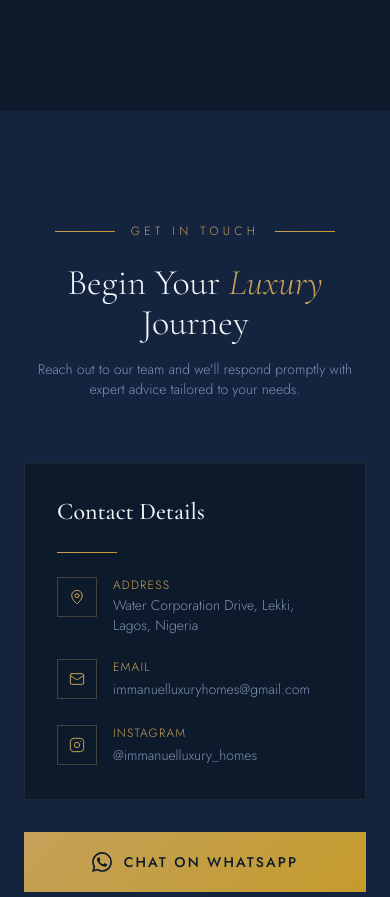
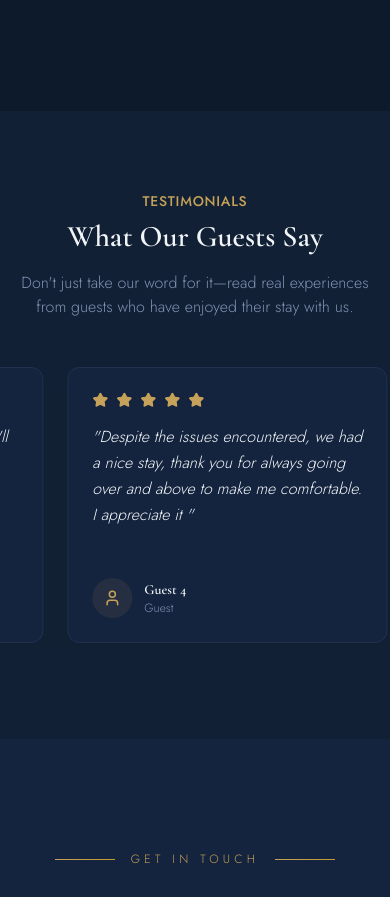
Before and after one commit to Akeredolu-Samuel/immanuel_Luxury, a React (Vite) app: page / in a window 390 px wide. Shown: the part 7989-8886 px from the top of the page. Built offline with nearby package versions, Linux system fonts and the light colour scheme; the HTML template or start-up script is replaced by a standard one.

Commit message:
Add responsive customer reviews marquee section

```diff
--- a/src/components/AboutSection.tsx
+++ b/src/components/AboutSection.tsx
@@ -29,7 +29,7 @@ export default function AboutSection() {
                 Olayemi Duke
               </p>
               <p className="font-body text-xs tracking-[0.2em] uppercase text-gold mt-0.5">
-                Chief Operating Officer (COO)
+                Chief Operating Officer - COO
               </p>
             </div>
           </div>
--- /dev/null
+++ b/src/components/ReviewsSection.tsx
@@ -0,0 +1,117 @@
+import { User, Star } from "lucide-react";
+
+/**
+ * Reviews matching the user's provided screenshots.
+ */
+const REVIEWS = [
+  {
+    name: "Guest 1",
+    text: "Thanks for allowing us to stay at your place at short notice. Enjoyed my time there!",
+    rating: 5,
+  },
+  {
+    name: "Guest 2",
+    text: "I enjoyed my stay",
+    rating: 5,
+  },
+  {
+    name: "Guest 3",
+    text: "Thanks for a very nice stay. i'm sure i'll be back sometime",
+    rating: 5,
+  },
+  {
+    name: "Guest 4",
+    text: "Despite the issues encountered, we had a nice stay, thank you for always going over and above to make me comfortable. I appreciate it ",
+    rating: 5,
+  },
+  {
+    name: "Guest 5",
+    text: "I wish i would have saw this sooner to accomodate my stay longer",
+    rating: 5,
+  },
+  {
+    name: "Guest 6",
+    text: "Thank you for being a wonderful host, I loved every moment of my stay in C1 it is my home away from home. I apreciate you and your staff for quick response and action to my needs and request",
+    rating: 5,
+  },
+  {
+    name: "Guest 7",
+    text: "Enjoyed my stay becauseof the facility i am staying in, it's so peaceful ",
+    rating: 5,
+  },
+  {
+    name: "Banjo's Guest",
+    text: "Thanks Banjo. It was a quick trip. Everything was great. I enjoyed my stay",
+    rating: 5,
+  },
+  {
+    name: "Guest 8",
+    text: "I wanted to personally thank you for the incredible insights you shared yesterday, your expertise is truly inspiring",
+    rating: 5,
+  },
+  {
+    name: "Mrs. Ronke",
+    text: "The experience was 👍. Thank you for always making my stay memorable.",
+    rating: 5,
+  },
+];
+
+const ReviewsSection = () => {
+  // We duplicate the reviews array to create a seamless infinite scroll effect
+  const repeatedReviews = [...REVIEWS, ...REVIEWS, ...REVIEWS, ...REVIEWS];
+
+  return (
+    <section id="reviews" className="py-20 bg-muted/30 overflow-hidden relative">
+      <div className="container mx-auto px-4 mb-12 text-center">
+        <span className="text-sm font-medium tracking-wider text-gold uppercase mb-2 block">
+          Testimonials
+        </span>
+        <h2 className="text-3xl md:text-4xl font-display font-semibold mb-4 text-foreground">
+          What Our Guests Say
+        </h2>
+        <p className="text-muted-foreground max-w-2xl mx-auto">
+          Don't just take our word for it—read real experiences from guests who have enjoyed their stay with us.
+        </p>
+      </div>
+
+      <div className="relative w-full overflow-hidden flex flex-col items-center justify-center">
+        {/* Gradient overlays to smooth edges */}
+        <div className="absolute inset-y-0 left-0 w-1/6 bg-gradient-to-r from-background flex-none z-10 hidden md:block"></div>
+        <div className="absolute inset-y-0 right-0 w-1/6 bg-gradient-to-l from-background flex-none z-10 hidden md:block"></div>
+
+        <div className="flex w-max animate-scroll gap-6 hover:[animation-play-state:paused] pb-4 px-4 md:px-0">
+          {repeatedReviews.map((review, idx) => (
+            <div
+              key={idx}
+              className="bg-card border border-border rounded-xl p-6 w-[320px] md:w-[400px] shrink-0 flex flex-col shadow-sm transition-transform duration-300 hover:scale-[1.02]"
+            >
+              <div className="flex items-center gap-2 mb-4">
+                {Array.from({ length: 5 }).map((_, i) => (
+                  <Star
+                    key={i}
+                    className={`w-4 h-4 ${i < review.rating ? "text-gold fill-gold" : "text-muted"
+                      }`}
+                  />
+                ))}
+              </div>
+              <p className="text-foreground italic mb-6 flex-grow leading-relaxed">
+                "{review.text}"
+              </p>
+              <div className="flex items-center gap-3">
+                <div className="w-10 h-10 rounded-full bg-gold/10 text-gold flex items-center justify-center font-semibold">
+                  <User size={18} />
+                </div>
+                <div>
+                  <h4 className="font-semibold text-sm">{review.name}</h4>
+                  <p className="text-xs text-muted-foreground">Guest</p>
+                </div>
+              </div>
+            </div>
+          ))}
+        </div>
+      </div>
+    </section>
+  );
+};
+
+export default ReviewsSection;
--- a/src/pages/Index.tsx
+++ b/src/pages/Index.tsx
@@ -3,6 +3,7 @@ import HeroSection from "@/components/HeroSection";
 import ServicesSection from "@/components/ServicesSection";
 import PropertiesSection from "@/components/PropertiesSection";
 import AboutSection from "@/components/AboutSection";
+import ReviewsSection from "@/components/ReviewsSection";
 import ContactSection from "@/components/ContactSection";
 import Footer from "@/components/Footer";
 
@@ -14,6 +15,7 @@ const Index = () => {
       <ServicesSection />
       <PropertiesSection />
       <AboutSection />
+      <ReviewsSection />
       <ContactSection />
       <Footer />
     </div>
--- a/tailwind.config.ts
+++ b/tailwind.config.ts
@@ -85,10 +85,14 @@ export default {
           from: { height: "var(--radix-accordion-content-height)" },
           to: { height: "0" },
         },
+        scroll: {
+          to: { transform: "translate(calc(-50% - 0.5rem))" },
+        },
       },
       animation: {
         "accordion-down": "accordion-down 0.2s ease-out",
         "accordion-up": "accordion-up 0.2s ease-out",
+        scroll: "scroll 40s linear infinite",
       },
     },
   },
```
